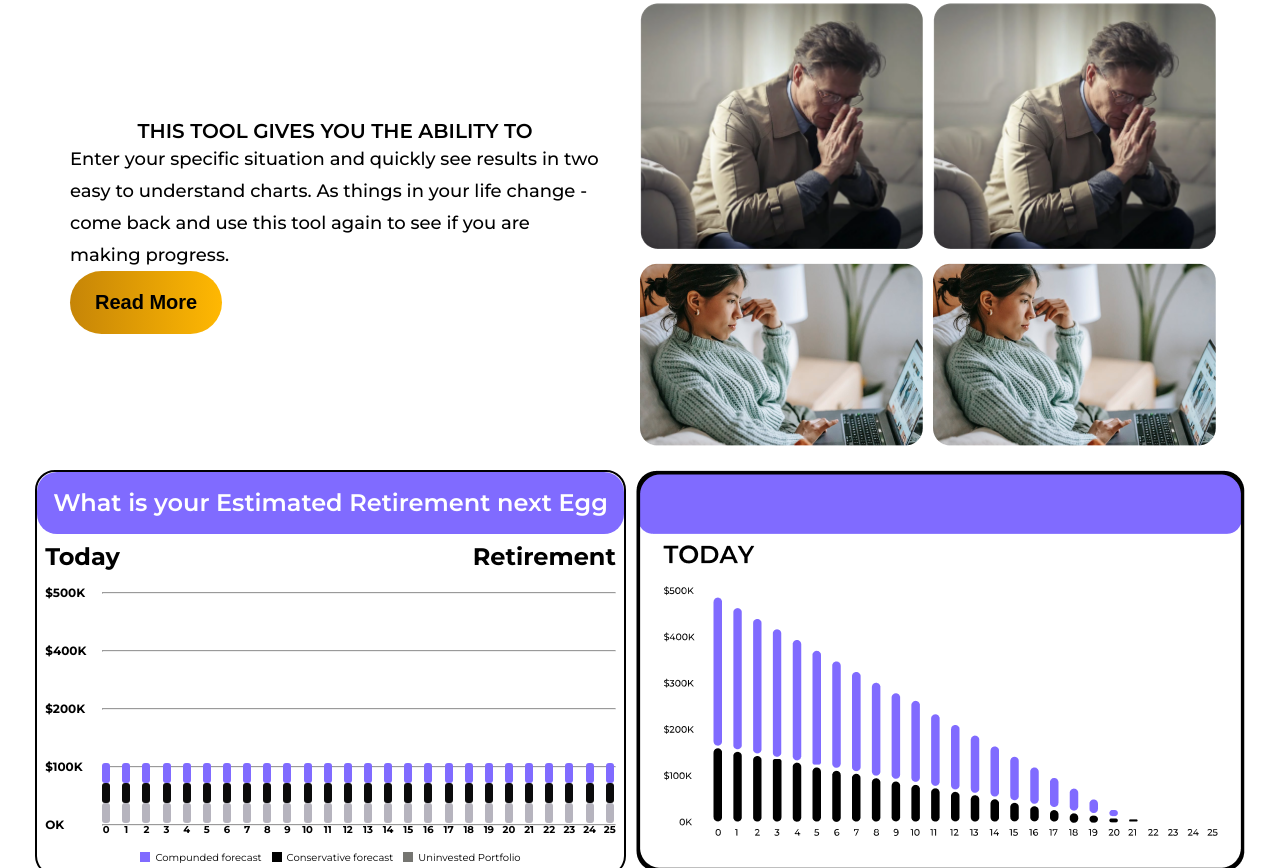
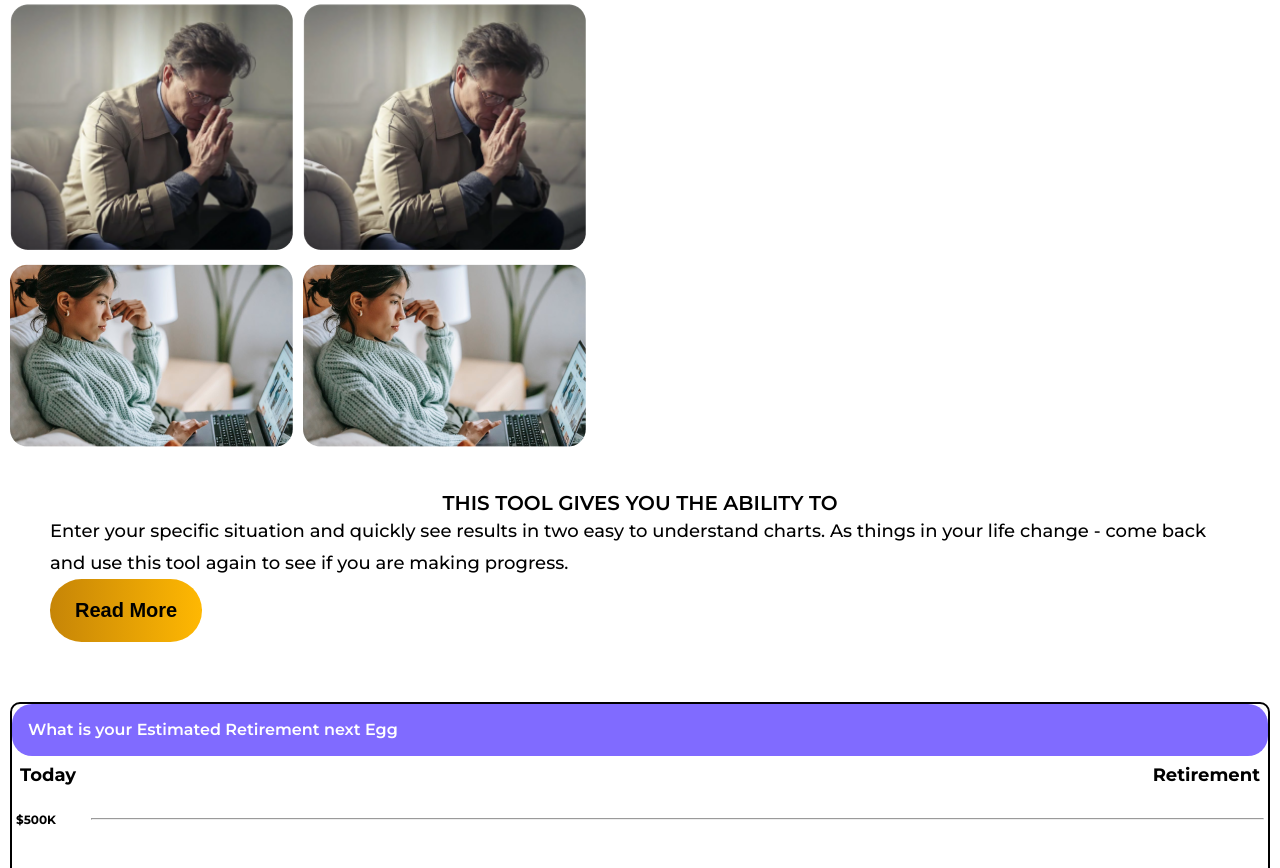
Before and after one commit to Dulal-Ahmed/financial-future-is-important-data-anailisr-site, a plain HTML site: page index.html in a window 1280 px wide. Shown: the part 1932-2800 px from the top of the page. Drawn offline with Linux system fonts and the light colour scheme.

Commit message:
mobile responsive done

```diff
--- a/style2.css
+++ b/style2.css
@@ -517,7 +517,9 @@ input[type="range"] {
 
 /*   Responsive Design  */
 @media(max-width:1280px){
-
+    body{
+        padding: 0px 10px;
+    }
 /*  header Design */
 header{
     display: flex;
@@ -771,7 +773,7 @@ input[type="range"] {
   }
 
 .dataBoxFooter{
-    width: 480px;
+    width: 250px;
     display: flex;
     padding: 20px;
     font-size: 20px;
@@ -787,7 +789,7 @@ input[type="range"] {
 }
 /*  its revers for main page  */
 #rvrs{
-    flex-direction: row-reverse;
+    flex-direction: column;
 }
 
 /* chart Design */
@@ -795,6 +797,7 @@ input[type="range"] {
     width: 600px;
     position: relative;
     display: flex;
+    flex-direction: column;
     justify-content: center;
     width: 100%;
     gap: 10px;
@@ -802,13 +805,14 @@ input[type="range"] {
 }
  .chartLeft{
     border: 2px solid black;
-    border-radius: 20px;
+    border-radius: 10px;
     position: relative;
+    min-height: 400px;
 }
  .charRight{}
  .top_header{
-     font-size: 24px;
-     line-height: 30px;
+     font-size: 16px;
+     line-height: 20px;
      font-weight: 600;
      padding: 16px;
      background-color: var(--purple-light);
@@ -823,6 +827,7 @@ input[type="range"] {
     display: flex;
     justify-content: space-between;
     padding: 8px;
+    font-size: 12px;
  }
  .every-line{
     display: flex;
@@ -834,21 +839,21 @@ input[type="range"] {
  .details{
     display: flex;
     justify-content: space-between;
-    padding: 8px;
+    padding: 4px;
     align-items: center;
     height: 58px;
 }
  .details p{
-    flex: 10%;
+    flex: 6%;
  }
  .details hr{
-    flex: 90%;
+    flex: 94%;
     height: 1px;
  }
  /*  indicator color  */
  .identify_color{
     display: flex;
-    gap: 10px;
+    gap: 5px;
     justify-content: center;
     position: absolute;
     bottom: 10px;
@@ -861,7 +866,7 @@ input[type="range"] {
     justify-content: center;
  }
  .identify_color div p{
-    font-size: 10px;
+    font-size: 8px;
  }
  .Compunded_forecast,
   .Conservative_forecast,
@@ -886,7 +891,7 @@ input[type="range"] {
     width: 100%;
     display: flex;
     gap: 1px;
-    padding-left: 65px;
+    padding-left: 30px;
     padding-right: 10px;
     justify-content: space-between;
  }
@@ -899,7 +904,7 @@ input[type="range"] {
     justify-content: end;
  }
  .verticla-div div{
-    width: 8px;
+    width: 4px;
     border-radius: 3px;
  }
   .verticla-div div svg{
```
